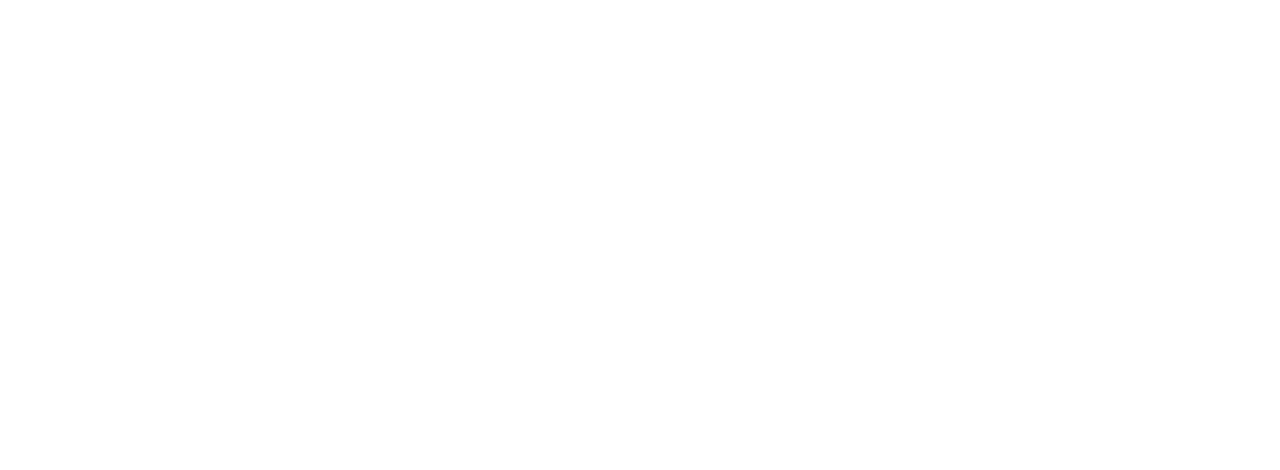
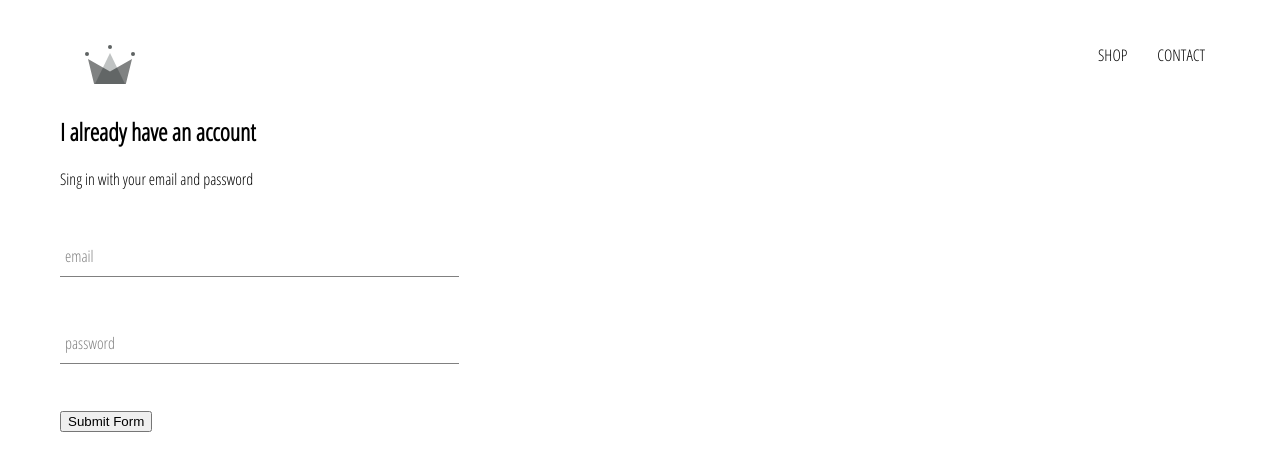
Before and after one commit to VirtueAndTerror/crwn-clothing, a React (Create React App) app: page /signin in a window 1280 px wide. Shown: the top 470 px of the page. Built offline with nearby package versions, Linux system fonts and the light colour scheme.

Commit message:
made the form-input component

```diff
--- a/src/App.css
+++ b/src/App.css
@@ -2,3 +2,8 @@
     font-family: 'Open Sans Condensed', sans-serif;
     padding: 20px 60px;
 }
+
+a {
+    text-decoration: none;
+    color: black;
+}
--- a/src/App.js
+++ b/src/App.js
@@ -5,14 +5,18 @@
 
 import HomePage from './pages/hompage/homepage.component';
 import ShopPage from './pages/shop/shop.component';
+import SignInAndSignUpPage from './pages/sign-in-and-sign-up/sign-in-and-sign-up.component'
+import Header from './components/header/header.component'
 
 
 function App() {
   return (
     <div>
+    <Header/>
       <Switch>
         <Route exact path='/' component={HomePage} />
         <Route path='/shop' component={ShopPage} />
+        <Route path='/signin' component={SignInAndSignUpPage}/>
       </Switch>
     </div>
   );
--- /dev/null
+++ b/src/components/form-input/form-input.component.jsx
@@ -0,0 +1,19 @@
+import React from 'react';
+
+import './form-input.styles.scss';
+
+const FormInput = ( {handleChange, label, ...otherProps }) => {
+    return( <div className='group'>
+            <input className='form-input' onChange={handleChange} {...otherProps} />
+
+            {
+                label ?
+                (<label className={`${otherProps.value.length ? 'shrink' : ''} form-input-label`}>
+                {label}
+                </label>)
+                : null
+            }
+            </div>)
+}
+
+export default FormInput;
--- /dev/null
+++ b/src/components/form-input/form-input.styles.scss
@@ -0,0 +1,54 @@
+$sub-color: grey;
+$main-color: black;
+
+@mixin shrinkLabel {
+  top: -14px;
+  font-size: 12px;
+  color: $main-color;
+}
+
+.group {
+  position: relative;
+  margin: 45px 0;
+
+  .form-input {
+    background: none;
+    background-color: white;
+    color: $sub-color;
+    font-size: 18px;
+    padding: 10px 10px 10px 5px;
+    display: block;
+    width: 100%;
+    border: none;
+    border-radius: 0;
+    border-bottom: 1px solid $sub-color;
+    margin: 25px 0;
+
+    &:focus {
+      outline: none;
+    }
+
+    &:focus ~ .form-input-label {
+      @include shrinkLabel();
+    }
+  }
+
+  input[type='password'] {
+    letter-spacing: 0.3em;
+  }
+
+  .form-input-label {
+    color: $sub-color;
+    font-size: 16px;
+    font-weight: normal;
+    position: absolute;
+    pointer-events: none;
+    left: 5px;
+    top: 10px;
+    transition: 300ms ease all;
+
+    &.shrink {
+      @include shrinkLabel();
+    }
+  }
+}
--- a/src/components/header/header.component.jsx
+++ b/src/components/header/header.component.jsx
@@ -7,7 +7,7 @@
 
 const Header = () => (
   <div className="header">
-    <Link className="logo-containter" to="/">
+    <Link className="logo-container" to="/">
       <Logo className="logo" />
     </Link>
     <div className="options">
--- a/src/components/header/header.styles.scss
+++ b/src/components/header/header.styles.scss
@@ -0,0 +1,25 @@
+.header {
+  height: 70px;
+  width: 100%;
+  display: flex;
+  justify-content: space-between;
+  margin-bottom: 25px;
+
+  .logo-container {
+    height: 100%;
+    width: 70px;
+    padding: 25px;
+  }
+
+  .options {
+    width: 50%;
+    height: 100%;
+    display: flex;
+    align-items: center;
+    justify-content: flex-end;
+
+    .option {
+      padding: 10px 15px;
+    }
+  }
+}
--- /dev/null
+++ b/src/components/sign-in/sign-in.component.jsx
@@ -0,0 +1,56 @@
+import React from 'react';
+import FormInput from '../form-input/form-input.component'
+
+import './sign-in.styles.scss';
+
+class SignIn extends React.Component {
+    constructor(props){
+        super(props);
+        this.state = {
+            email:'',
+            password:''
+        }
+    }
+
+    handleSubmit = (event) => {
+        event.preventDefault();
+        this.setState({ email:'', password:'' })
+    }
+
+    handleChange = (event) => {
+        const { value, name } = event.target;
+
+        this.setState({ [name]: value })
+    }
+
+    render() {
+        return (
+          <div className="sign-in">
+            <h2>I already have an account</h2>
+            <span>Sing in with your email and password</span>
+
+            <form onSubmit={this.handleSubmit}>
+              <FormInput
+               name='email'
+               type='email'
+               handleChange={this.handleChange}
+               value={this.state.email}
+               label='email'
+               required />
+
+              <FormInput
+               name='password'
+               type='password'
+               value={this.state.password}
+               handleChange={this.handleChange}
+               label='password'
+               required />
+
+              <input type='submit'value='Submit Form'/>
+            </form>
+          </div>
+        );
+    }
+}
+
+export default SignIn;
--- /dev/null
+++ b/src/components/sign-in/sign-in.styles.scss
@@ -0,0 +1,3 @@
+.sign-in {
+    width: 30vw;
+}
--- /dev/null
+++ b/src/pages/sign-in-and-sign-up/sign-in-and-sign-up.component.jsx
@@ -0,0 +1,12 @@
+import React from 'react';
+import SignIn from '../../components/sign-in/sign-in.component'
+
+import './sign-in-and-sign-up.styles.scss';
+
+const SignInAndSignUpPage = () => (
+    <div clsassName='sign-in-and-sign-up'>
+        <SignIn/>
+    </div>
+);
+
+export default SignInAndSignUpPage;
```
Also changed, not shown: src/pages/sign-in-and-sign-up/sign-in-and-sign-up.styles.scss (added).
